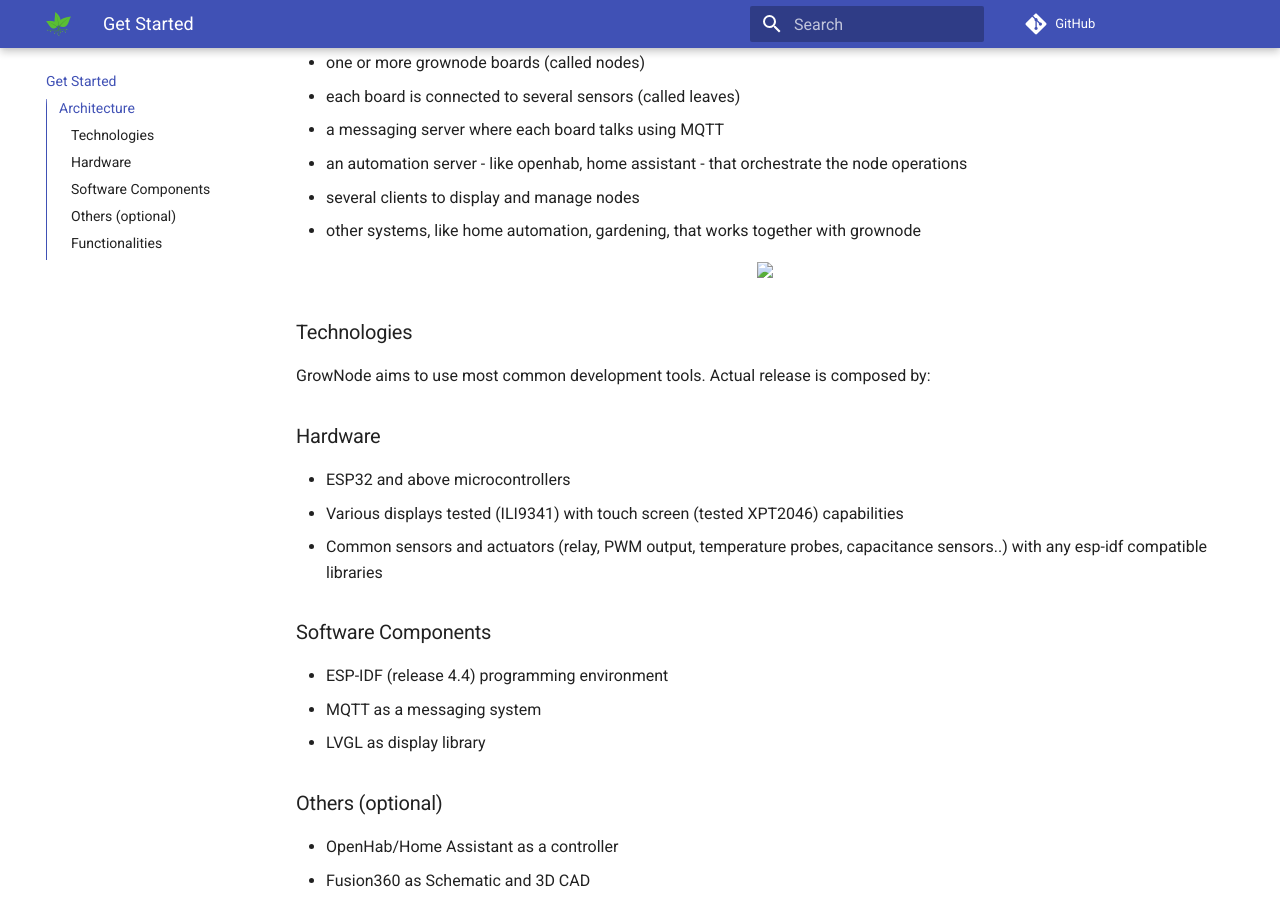
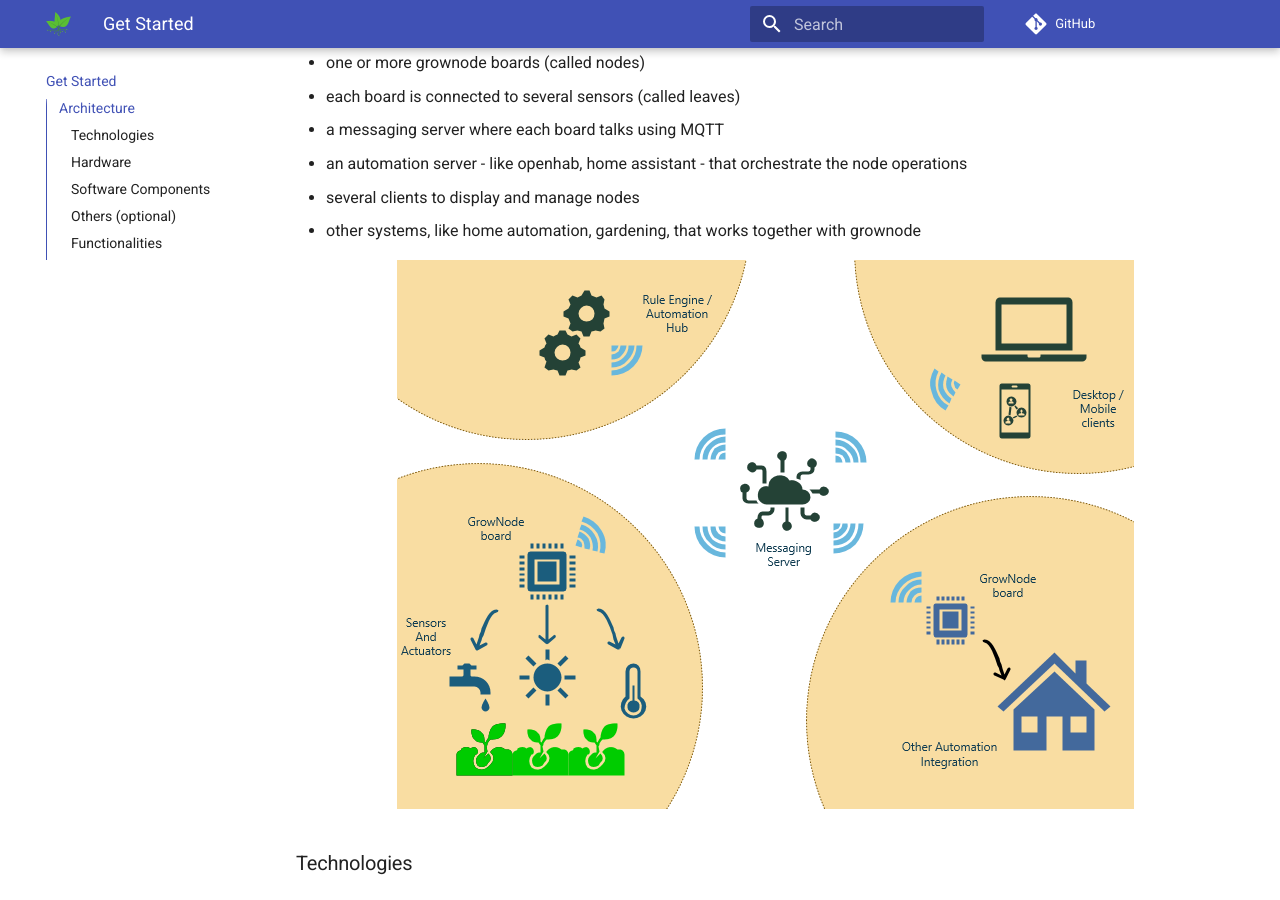
Before and after one commit to ogghst/grownode, an MkDocs documentation site: the page built from docs/index.md, in a window 1280 px wide and 900 px high, scrolled down 738 px. Built offline with MkDocs 1.6.1 and Material for MkDocs 9.7.7, drawn with Linux system fonts in a browser that asks for light colours; comment, search, counter and statistics services are not loaded.

Commit message:
Update index.md

```diff
--- a/docs/index.md
+++ b/docs/index.md
@@ -20,7 +20,7 @@
  - other systems, like home automation, gardening, that works together with grownode
 
 <p align="center">
-<img src="mg/grownode_net.png">
+<img src="img/grownode_net.png">
 </p>
 
 ### Technologies
```
